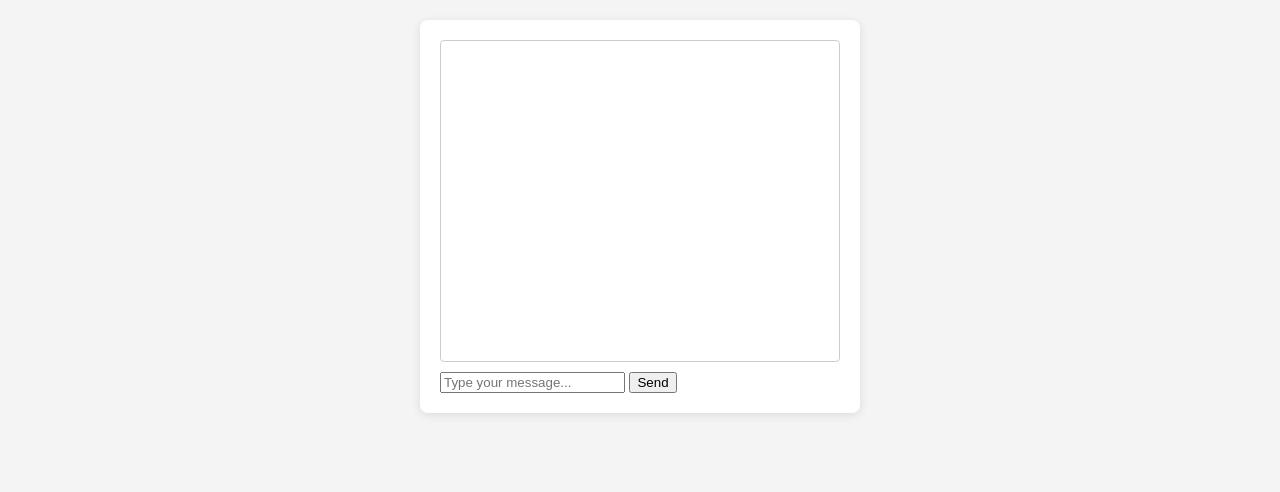
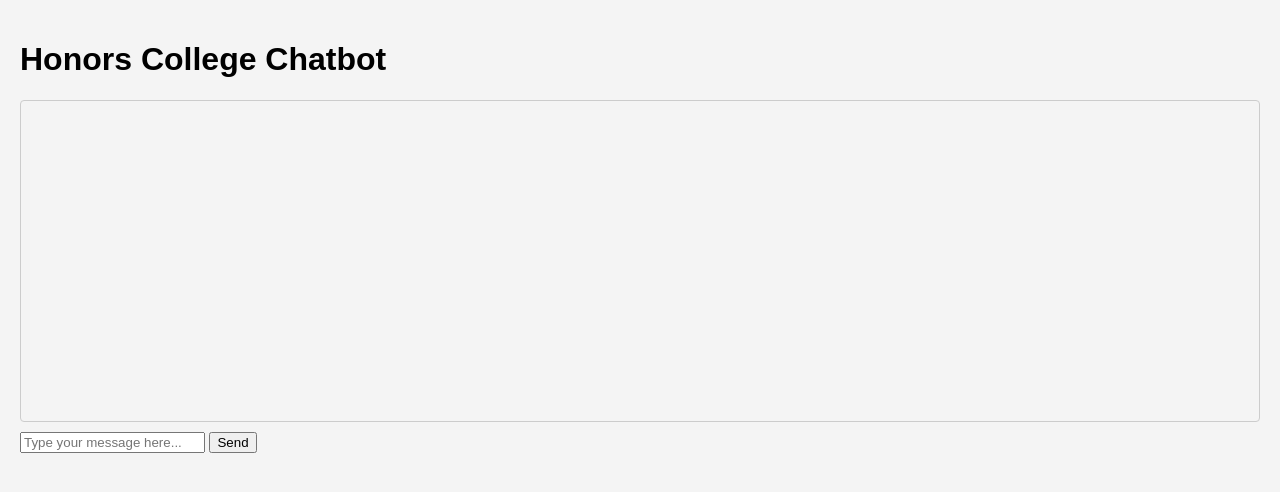
Before and after one commit to danielleahenry/honors_chatbot, a plain HTML site: page index.html in a window 1280 px wide. Drawn offline with Linux system fonts and the light colour scheme.

Commit message:
updated index.html

```diff
--- a/index.html
+++ b/index.html
@@ -7,10 +7,11 @@
     <link rel="stylesheet" href="style.css">
 </head>
 <body>
-    <div id="chat-container">
-        <div id="messages"></div> <!-- container for chat messages -->
+    <div class="chat-container">
+        <h1>Honors College Chatbot</h1>
+        <div id="messages" class="messages"></div>
         <form id="chat-form">
-            <input type="text" id="message-input" placeholder="Type your message..." required />
+            <input type="text" id="message-input" placeholder="Type your message here..." required>
             <button type="submit">Send</button>
         </form>
     </div>
```
